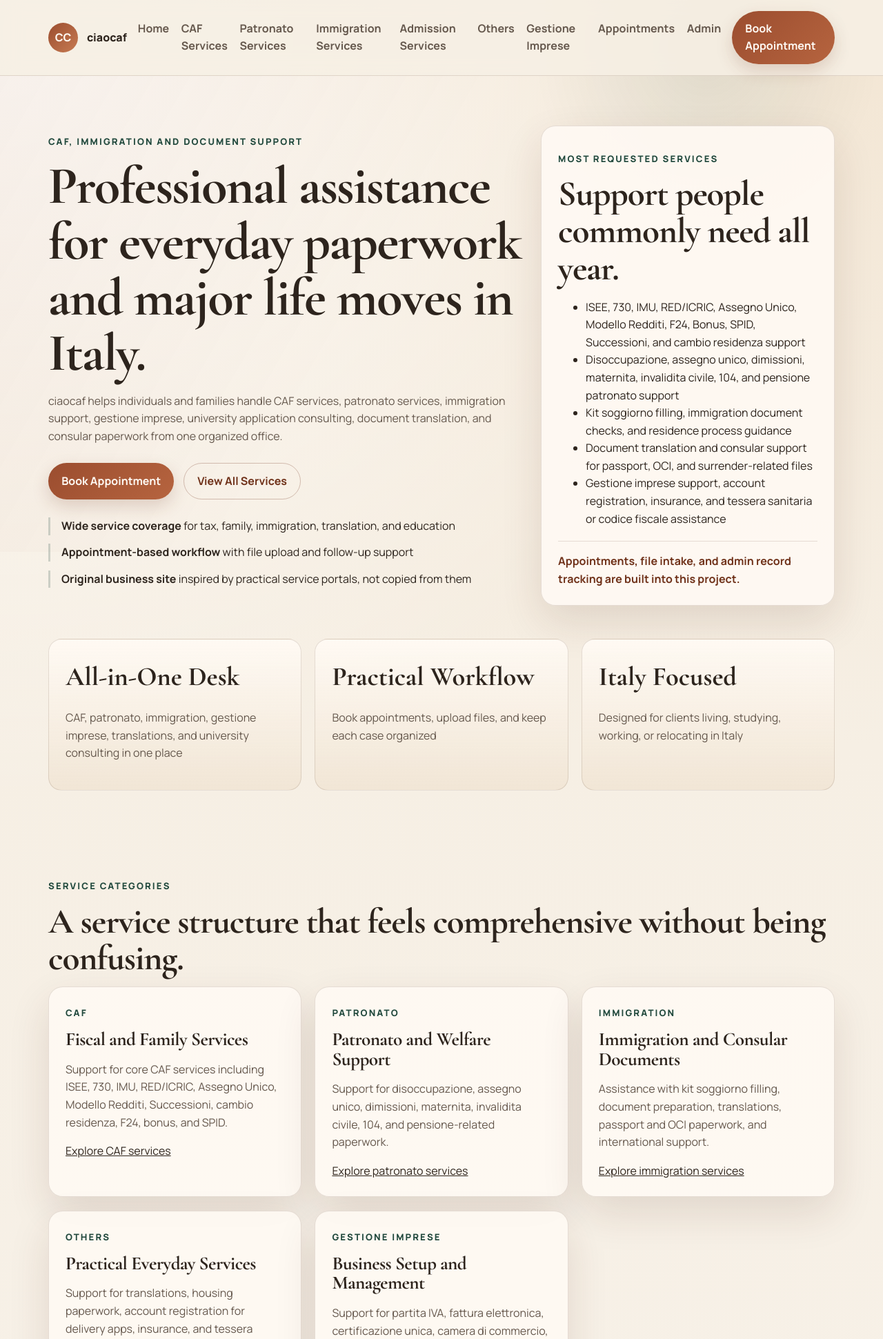
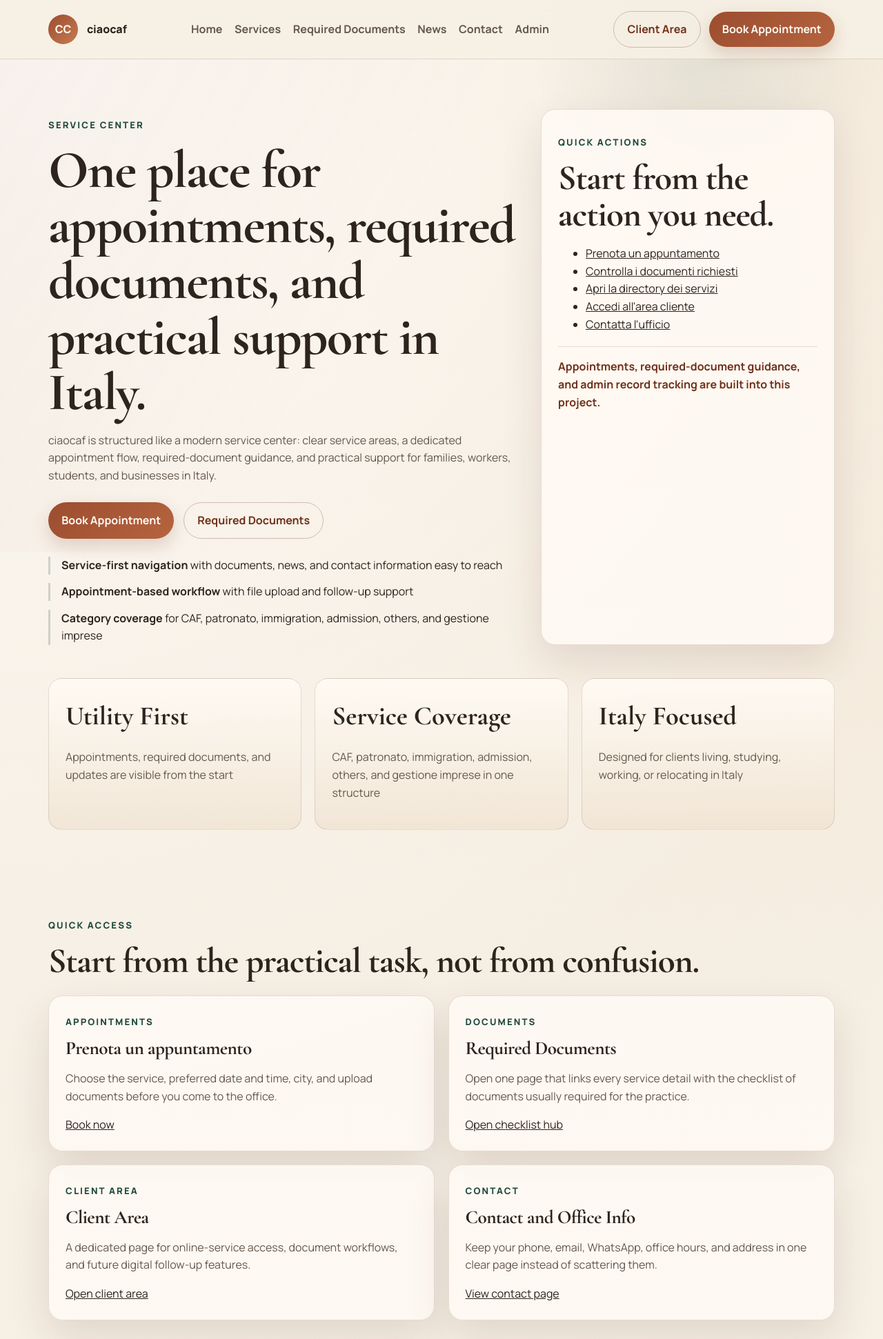
Before and after one commit to ananthareddykunreddy/italia-caf-immigration-site, a Flask app: page / in a window 1280 px wide. Shown: the top 1941 px of the page at 69% size. Run offline with Flask 3, Linux system fonts and the light colour scheme.

Commit message:
Restructure site around service-center navigation

```diff
--- a/app.py
+++ b/app.py
@@ -1131,6 +1131,67 @@ SUPPORT_SERVICES = {
     },
 }
 
+NEWS_ITEMS = [
+    {
+        "title": "730 Campaign Support",
+        "date": "March 2026",
+        "summary": "Prepare your 730 file early with income records, deductible expense receipts, and any family documents that affect detrazioni or credits.",
+        "cta": "Book a tax appointment before the peak filing period starts.",
+    },
+    {
+        "title": "ISEE and Family Benefits",
+        "date": "March 2026",
+        "summary": "Updated DSU and ISEE files are often needed for assegni, school-related requests, and other family or welfare measures.",
+        "cta": "Use the required-documents page to check what to bring for your household case.",
+    },
+    {
+        "title": "Permesso and Citizenship Files",
+        "date": "March 2026",
+        "summary": "Immigration cases move faster when passport copies, permit records, translations, and payment receipts are organized before submission.",
+        "cta": "Choose the exact immigration service and upload supporting documents when booking.",
+    },
+]
+
+
+def service_directory():
+    return [
+        {
+            "label": "CAF Services",
+            "endpoint": "caf_service_detail",
+            "services": CAF_SERVICES,
+        },
+        {
+            "label": "Patronato Services",
+            "endpoint": "patronato_service_detail",
+            "services": PATRONATO_SERVICES,
+        },
+        {
+            "label": "Immigration Services",
+            "endpoint": "immigration_service_detail",
+            "services": IMMIGRATION_SERVICES,
+        },
+        {
+            "label": "Consular Services",
+            "endpoint": "embassy_service_detail",
+            "services": EMBASSY_SERVICES,
+        },
+        {
+            "label": "Admission Services",
+            "endpoint": "admission_service_detail",
+            "services": ADMISSION_SERVICES,
+        },
+        {
+            "label": "Gestione Imprese",
+            "endpoint": "business_service_detail",
+            "services": BUSINESS_SERVICES,
+        },
+        {
+            "label": "Others",
+            "endpoint": "support_service_detail",
+            "services": SUPPORT_SERVICES,
+        },
+    ]
+
 
 def ensure_directories() -> None:
     DATA_DIR.mkdir(exist_ok=True)
@@ -1217,12 +1278,32 @@ init_db()
 
 @app.route("/")
 def home():
-    return render_template("home.html")
+    return render_template("home.html", news_items=NEWS_ITEMS)
 
 
 @app.route("/services")
 def services():
     return render_template("services.html")
+
+
+@app.route("/required-documents")
+def required_documents():
+    return render_template("required_documents.html", service_directory=service_directory())
+
+
+@app.route("/news")
+def news():
+    return render_template("news.html", news_items=NEWS_ITEMS)
+
+
+@app.route("/contact")
+def contact():
+    return render_template("contact.html")
+
+
+@app.route("/client-area")
+def client_area():
+    return render_template("client_area.html")
 
 
 @app.route("/caf-services")
--- a/static/styles.css
+++ b/static/styles.css
@@ -137,6 +137,12 @@ a {
   color: var(--muted);
   text-decoration: none;
   font-weight: 600;
+}
+
+.header-actions {
+  display: flex;
+  align-items: center;
+  gap: 0.75rem;
 }
 
 .btn {
--- a/templates/base.html
+++ b/templates/base.html
@@ -4,7 +4,7 @@
   <meta charset="UTF-8">
   <meta name="viewport" content="width=device-width, initial-scale=1.0">
   <title>{% block title %}{{ business_name }}{% endblock %}</title>
-  <meta name="description" content="{% block meta_description %}CAF services, patronato, immigration support including consular paperwork, university application consulting, gestione imprese, and other practical services in Italy.{% endblock %}">
+  <meta name="description" content="{% block meta_description %}CAF services, patronato, immigration support including consular paperwork, required document checklists, university application consulting, gestione imprese, and practical services in Italy.{% endblock %}">
   <link rel="preconnect" href="https://fonts.googleapis.com">
   <link rel="preconnect" href="https://fonts.gstatic.com" crossorigin>
   <link href="https://fonts.googleapis.com/css2?family=Manrope:wght@400;500;700;800&family=Cormorant+Garamond:wght@600;700&display=swap" rel="stylesheet">
@@ -20,17 +20,17 @@
       <nav aria-label="Main navigation">
         <ul class="nav-links">
           <li><a href="{{ url_for('home') }}">Home</a></li>
-          <li><a href="{{ url_for('caf_services') }}">CAF Services</a></li>
-          <li><a href="{{ url_for('patronato_services') }}">Patronato Services</a></li>
-          <li><a href="{{ url_for('immigration_services') }}">Immigration Services</a></li>
-          <li><a href="{{ url_for('admission_services') }}">Admission Services</a></li>
-          <li><a href="{{ url_for('support_services') }}">Others</a></li>
-          <li><a href="{{ url_for('business_services') }}">Gestione Imprese</a></li>
-          <li><a href="{{ url_for('appointments') }}">Appointments</a></li>
+          <li><a href="{{ url_for('services') }}">Services</a></li>
+          <li><a href="{{ url_for('required_documents') }}">Required Documents</a></li>
+          <li><a href="{{ url_for('news') }}">News</a></li>
+          <li><a href="{{ url_for('contact') }}">Contact</a></li>
           <li><a href="{{ url_for('admin_login') }}">Admin</a></li>
         </ul>
       </nav>
-      <a class="btn btn-small" href="{{ url_for('appointments') }}">Book Appointment</a>
+      <div class="header-actions">
+        <a class="btn btn-small btn-outline" href="{{ url_for('client_area') }}">Client Area</a>
+        <a class="btn btn-small" href="{{ url_for('appointments') }}">Book Appointment</a>
+      </div>
     </div>
   </header>
 
@@ -54,6 +54,10 @@
       </div>
       <div class="footer-links">
         <a href="{{ url_for('services') }}">All Services</a>
+        <a href="{{ url_for('required_documents') }}">Required Documents</a>
+        <a href="{{ url_for('news') }}">News</a>
+        <a href="{{ url_for('contact') }}">Contact</a>
+        <a href="{{ url_for('client_area') }}">Client Area</a>
         <a href="{{ url_for('caf_services') }}">CAF Services</a>
         <a href="{{ url_for('patronato_services') }}">Patronato Services</a>
         <a href="{{ url_for('immigration_services') }}">Immigration Services</a>
--- a/templates/home.html
+++ b/templates/home.html
@@ -1,40 +1,40 @@
 {% extends "base.html" %}
 
-{% block title %}ciaocaf | CAF, Patronato, Immigration, Gestione Imprese and University Consulting{% endblock %}
-{% block meta_description %}ciaocaf offers CAF services, patronato services, immigration and consular document support, gestione imprese, university application consulting, and practical everyday services in Italy.{% endblock %}
+{% block title %}ciaocaf | CAF Services, Appointments, Documents and Practical Support{% endblock %}
+{% block meta_description %}ciaocaf offers CAF services, patronato support, immigration and consular document support, required-document guidance, gestione imprese, and appointment booking in Italy.{% endblock %}
 
 {% block content %}
 <main>
   <section class="hero service-hero">
     <div class="container hero-grid">
       <div class="hero-copy">
-        <p class="eyebrow">CAF, Immigration and Document Support</p>
-        <h1>Professional assistance for everyday paperwork and major life moves in Italy.</h1>
+        <p class="eyebrow">Service Center</p>
+        <h1>One place for appointments, required documents, and practical support in Italy.</h1>
         <p class="lead">
-          ciaocaf helps individuals and families handle CAF services, patronato services, immigration support, gestione imprese, university application consulting, document translation, and consular paperwork from one organized office.
+          ciaocaf is structured like a modern service center: clear service areas, a dedicated appointment flow, required-document guidance, and practical support for families, workers, students, and businesses in Italy.
         </p>
         <div class="hero-cta">
           <a class="btn" href="{{ url_for('appointments') }}">Book Appointment</a>
-          <a class="btn btn-outline" href="{{ url_for('services') }}">View All Services</a>
+          <a class="btn btn-outline" href="{{ url_for('required_documents') }}">Required Documents</a>
         </div>
         <div class="hero-highlights">
-          <p><strong>Wide service coverage</strong> for tax, family, immigration, translation, and education</p>
+          <p><strong>Service-first navigation</strong> with documents, news, and contact information easy to reach</p>
           <p><strong>Appointment-based workflow</strong> with file upload and follow-up support</p>
-          <p><strong>Original business site</strong> inspired by practical service portals, not copied from them</p>
+          <p><strong>Category coverage</strong> for CAF, patronato, immigration, admission, others, and gestione imprese</p>
         </div>
       </div>
       <aside class="hero-panel">
-        <p class="panel-kicker">Most Requested Services</p>
-        <h2>Support people commonly need all year.</h2>
+        <p class="panel-kicker">Quick Actions</p>
+        <h2>Start from the action you need.</h2>
         <ul>
-          <li>ISEE, 730, IMU, RED/ICRIC, Assegno Unico, Modello Redditi, F24, Bonus, SPID, Successioni, and cambio residenza support</li>
-          <li>Disoccupazione, assegno unico, dimissioni, maternita, invalidita civile, 104, and pensione patronato support</li>
-          <li>Kit soggiorno filling, immigration document checks, and residence process guidance</li>
-          <li>Document translation and consular support for passport, OCI, and surrender-related files</li>
-          <li>Gestione imprese support, account registration, insurance, and tessera sanitaria or codice fiscale assistance</li>
+          <li><a href="{{ url_for('appointments') }}">Prenota un appuntamento</a></li>
+          <li><a href="{{ url_for('required_documents') }}">Controlla i documenti richiesti</a></li>
+          <li><a href="{{ url_for('services') }}">Apri la directory dei servizi</a></li>
+          <li><a href="{{ url_for('client_area') }}">Accedi all'area cliente</a></li>
+          <li><a href="{{ url_for('contact') }}">Contatta l'ufficio</a></li>
         </ul>
         <div class="panel-note">
-          <span>Appointments, file intake, and admin record tracking are built into this project.</span>
+          <span>Appointments, required-document guidance, and admin record tracking are built into this project.</span>
         </div>
       </aside>
     </div>
@@ -43,12 +43,12 @@
   <section class="section section-band">
     <div class="container band-grid">
       <div>
-        <p class="stat">All-in-One Desk</p>
-        <p class="stat-label">CAF, patronato, immigration, gestione imprese, translations, and university consulting in one place</p>
+        <p class="stat">Utility First</p>
+        <p class="stat-label">Appointments, required documents, and updates are visible from the start</p>
       </div>
       <div>
-        <p class="stat">Practical Workflow</p>
-        <p class="stat-label">Book appointments, upload files, and keep each case organized</p>
+        <p class="stat">Service Coverage</p>
+        <p class="stat-label">CAF, patronato, immigration, admission, others, and gestione imprese in one structure</p>
       </div>
       <div>
         <p class="stat">Italy Focused</p>
@@ -59,8 +59,43 @@
 
   <section class="section">
     <div class="container">
+      <div class="section-heading">
+        <p class="eyebrow">Quick Access</p>
+        <h2>Start from the practical task, not from confusion.</h2>
+      </div>
+      <div class="cards cards-two">
+        <article class="card">
+          <span class="card-tag">Appointments</span>
+          <h3>Prenota un appuntamento</h3>
+          <p>Choose the service, preferred date and time, city, and upload documents before you come to the office.</p>
+          <a href="{{ url_for('appointments') }}">Book now</a>
+        </article>
+        <article class="card">
+          <span class="card-tag">Documents</span>
+          <h3>Required Documents</h3>
+          <p>Open one page that links every service detail with the checklist of documents usually required for the practice.</p>
+          <a href="{{ url_for('required_documents') }}">Open checklist hub</a>
+        </article>
+        <article class="card">
+          <span class="card-tag">Client Area</span>
+          <h3>Client Area</h3>
+          <p>A dedicated page for online-service access, document workflows, and future digital follow-up features.</p>
+          <a href="{{ url_for('client_area') }}">Open client area</a>
+        </article>
+        <article class="card">
+          <span class="card-tag">Contact</span>
+          <h3>Contact and Office Info</h3>
+          <p>Keep your phone, email, WhatsApp, office hours, and address in one clear page instead of scattering them.</p>
+          <a href="{{ url_for('contact') }}">View contact page</a>
+        </article>
+      </div>
+    </div>
+  </section>
+
+  <section class="section">
+    <div class="container">
       <p class="eyebrow">Service Categories</p>
-      <h2>A service structure that feels comprehensive without being confusing.</h2>
+      <h2>The complete service directory.</h2>
       <div class="cards">
         <article class="card">
           <span class="card-tag">CAF</span>
@@ -87,6 +122,12 @@
           <a href="{{ url_for('support_services') }}">Explore other services</a>
         </article>
         <article class="card">
+          <span class="card-tag">Admission</span>
+          <h3>University Application Consulting</h3>
+          <p>Educational consulting for students applying to universities in Italy and support organizing admission documentation.</p>
+          <a href="{{ url_for('admission_services') }}">Explore admission services</a>
+        </article>
+        <article class="card">
           <span class="card-tag">Gestione Imprese</span>
           <h3>Business Setup and Management</h3>
           <p>Support for partita IVA, fattura elettronica, certificazione unica, camera di commercio, and SCIA-related paperwork.</p>
@@ -99,41 +140,45 @@
   <section class="section section-alt">
     <div class="container split">
       <div>
-        <p class="eyebrow">How The Site Works</p>
-        <h2>Structured like a modern service center, without copying any existing website.</h2>
+        <p class="eyebrow">Latest Updates</p>
+        <h2>Homepage news blocks for deadlines and seasonal services.</h2>
+        <div class="news-stack">
+          {% for item in news_items %}
+            <article class="news-card">
+              <p class="news-date">{{ item.date }}</p>
+              <h3>{{ item.title }}</h3>
+              <p>{{ item.summary }}</p>
+              <p class="news-cta">{{ item.cta }}</p>
+            </article>
+          {% endfor %}
+        </div>
+      </div>
+      <div class="panel">
+        <p class="panel-kicker">How The Site Works</p>
+        <h3>Structured like a service center.</h3>
         <div class="steps">
           <div class="step">
             <span>01</span>
             <div>
-              <h3>Browse by need</h3>
-              <p>Clients can quickly understand whether they need CAF, patronato, immigration, other practical help, gestione imprese, or university application consulting.</p>
+              <h3>Check the right service</h3>
+              <p>Open the services hub and go directly to CAF, patronato, immigration, others, admission, or gestione imprese.</p>
             </div>
           </div>
           <div class="step">
             <span>02</span>
             <div>
-              <h3>Book an appointment</h3>
-              <p>The appointment page collects service type, contact details, date, time, city, and supporting files.</p>
+              <h3>Read the required documents</h3>
+              <p>Each service detail page now explains the documents usually required, based on official or primary public sources.</p>
             </div>
           </div>
           <div class="step">
             <span>03</span>
             <div>
-              <h3>Manage cases internally</h3>
-              <p>The admin area keeps records and uploaded files connected to each case for easier follow-up.</p>
+              <h3>Book and upload files</h3>
+              <p>The appointment page collects service type, contact details, date, time, city, and supporting files.</p>
             </div>
           </div>
         </div>
-      </div>
-      <div class="panel">
-        <p class="panel-kicker">Added Services</p>
-        <h3>Extra service areas now included in the site structure.</h3>
-        <ul>
-          <li>Kit soggiorno filling and residency-related process support</li>
-          <li>Document translation and supporting copy preparation</li>
-          <li>Passport, OCI, and surrender-related file assistance within the main services catalog</li>
-          <li>Educational consulting for university applications in Italy</li>
-        </ul>
       </div>
     </div>
   </section>
```
Also changed, not shown: other parts of static/styles.css (+33 -0 lines), templates/client_area.html (added, +35 -0 lines), templates/contact.html (added, +43 -0 lines), templates/news.html (added, +32 -0 lines), templates/required_documents.html (added, +34 -0 lines).
